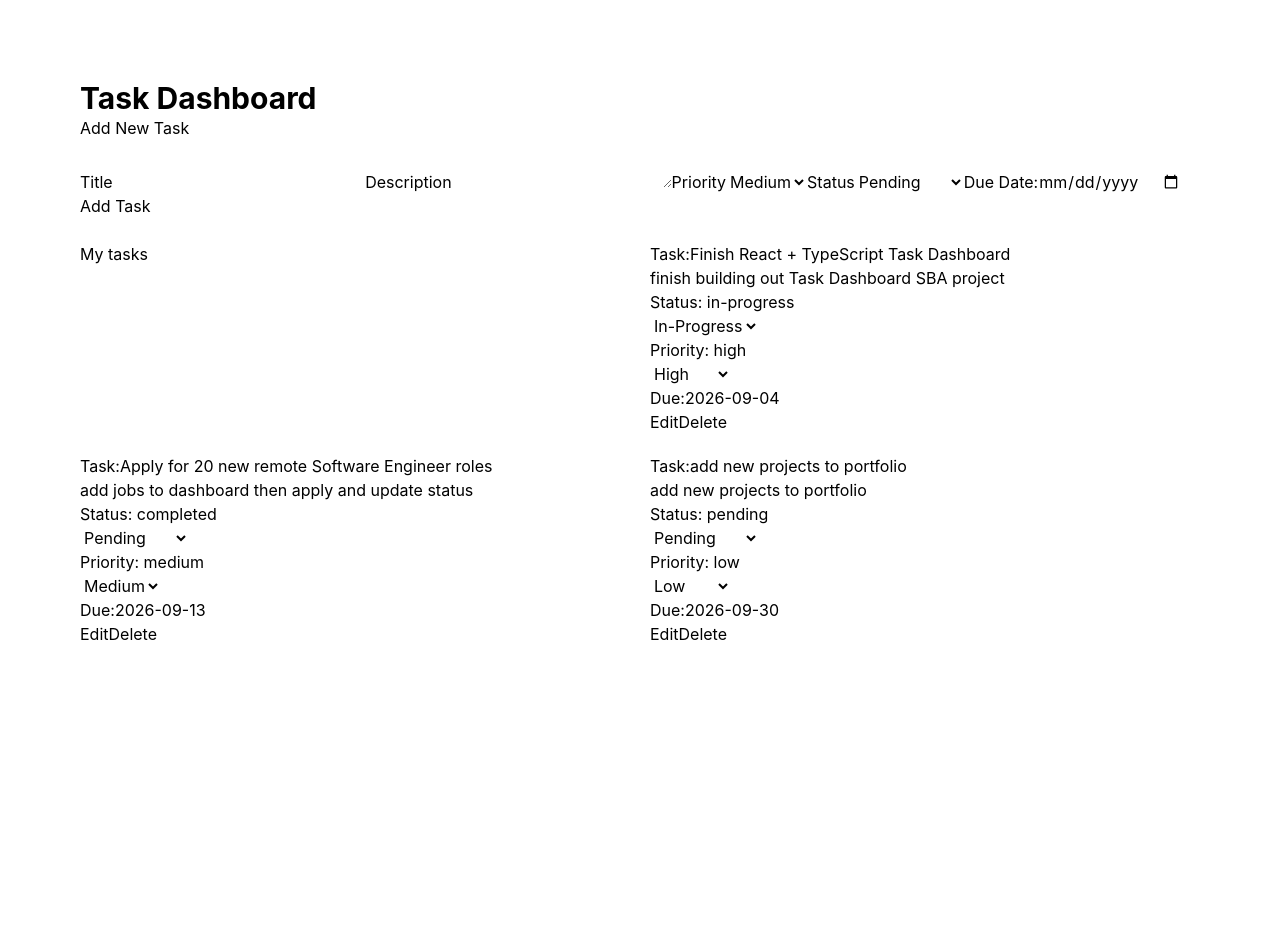
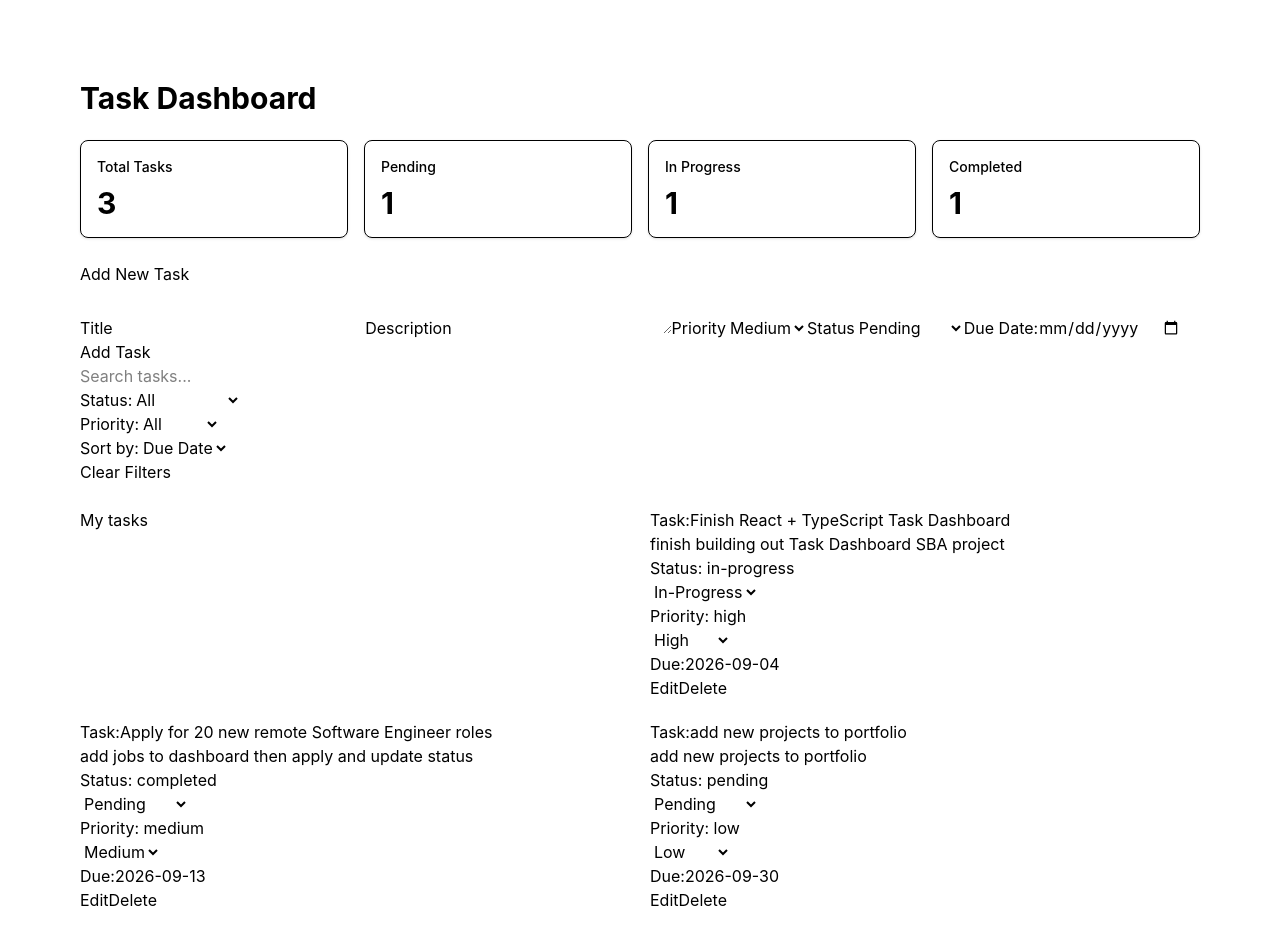
Before and after one commit to essencenroberts/task-dashboard, a React (Vite) app: page / in a window 1280 px wide. Shown: the top 944 px of the page. Before the commit the page ends 800 px from the top, so only its background shows below. Built offline with nearby package versions, Linux system fonts and the light colour scheme.

Commit message:
add dashboard filters sorting and stats

```diff
--- a/src/App.tsx
+++ b/src/App.tsx
@@ -1,9 +1,12 @@
-import { useState } from 'react';
-import TaskList from './components/TaskList/TaskList';
-import TaskFilter from './components/TaskFilter/TaskFilter';
+import { useEffect, useState } from 'react';
+import Dashboard from './components/Dashboard/Dashboard';
+// import TaskList from './components/TaskList/TaskList';
+// import TaskFilter from './components/TaskFilter/TaskFilter';
 import './App.css';
-import type { Task, TaskStatus, TaskPriority, TaskFormData} from './types';
-import TaskForm from './components/TaskForm/TaskForm';
+import type { Task, TaskStatus, TaskPriority, TaskFormData, TaskSortOption } from './types';
+// import TaskForm from './components/TaskForm/TaskForm';
+import { filterTasks, sortTasks } from './utils/taskUtils';
+
 
 
 
@@ -38,37 +41,56 @@ const startingTasks: Task[] = [
   ];
 
 //   // data array to store task
-  const [tasks, setTasks] = useState<Task[]>(startingTasks);
+  const [tasks, setTasks] = useState<Task[]>(() => {
+    // get saved taks from localStorage
+    const savedTasks = localStorage.getItem("tasks");
+
+    // if saved task exists, turn them into JavaScript data using JSON.parse
+    if (savedTasks) {
+      return JSON.parse(savedTasks);
+    }
+
+    // if no saved tasks use starting tasks
+    return startingTasks;
+  });
+
+// useEffect - save the tasks to localStorage whenever the task change
+
+useEffect(() => {
+  localStorage.setItem("tasks", JSON.stringify(tasks));
+}, [tasks]);
 
 // task currently being edited
   const [editingTask, setEditingTask] = useState<Task | null>(null);
 
-// // create filter state
+// // create filter state to track filter the user selects
 
-  const [filter, setFilter] = useState<{
+  const [filters, setFilters] = useState<{
     status?: TaskStatus;
-    priority?: "low" | "medium" | "high";
+    priority?: TaskPriority;
+    search?: string;
   }>({});
 
+// state to keep track of how user wants the tasks sorted
+  const [sortBy, setSortBy] = useState<TaskSortOption>("dueDate");
+
 // create filter function
-  const handleFilterChange = (filters: {
+  const handleFilterChange = (newFilters: {
     status?: TaskStatus;
-    priority?: "low" | "medium" | "high";
-  }) => {setFilter(filters);
+    priority?: TaskPriority;
+    search?: string;
+  }) => {setFilters(newFilters);
   };
 
-const filteredTasks = tasks.filter((task) => {
-  if (filter.status && task.status !== filter.status) {
-    return false;
-  }
+// function to handle sort change  + save sorting option selected by
+  const handleSortChange = (newSortBy: TaskSortOption) => {
+    setSortBy(newSortBy);
+  };
 
-  if (filter.priority && task.priority !== filter.priority) {
-    return false;
-  }
+  // filter the tasks then sort the tasks
+  const filteredTasks = filterTasks(tasks, filters);
 
-  return true;
-});
-
+  const sortedTasks = sortTasks(filteredTasks, sortBy);
 
   // status change function
   const handleStatusChange = (
@@ -146,29 +168,42 @@ const filteredTasks = tasks.filter((task) => {
 
   return (
     <>
-      <div className='m-10 p-10 '>
-        <h1 className='text-3xl font-bold'>Task Dashboard</h1>
+
 
         {/* import TaskForm component */}
-         <TaskForm
+         {/* <TaskForm
           onSubmit={handleTaskSubmit}
           taskToEdit={editingTask}
           onCancelEdit={handleCancelEdit}
          />
 
+        <TaskFilter
+          onFilterChange={handleFilterChange}
+          onSortChange={handleSortChange}
+        />
          <br></br>
 
+
+
         <TaskList
-          // onFilterChange={handleFilterChange}
-          tasks={tasks}
+          tasks={sortedTasks}
+          onStatusChange={handleStatusChange} onPriorityChange={handlePriorityChange}
+          onDelete={handleDelete}
+          onEdit={handleEdit}
+        /> */}
+
+        {/* // import Dashboard component */}
+        <Dashboard
+          tasks={sortedTasks}
+          onSubmit={handleTaskSubmit}
+          taskToEdit={editingTask}
+          onCancelEdit={handleCancelEdit}
+          onFilterChange={handleFilterChange}
+          onSortChange={handleSortChange}
           onStatusChange={handleStatusChange} onPriorityChange={handlePriorityChange}
           onDelete={handleDelete}
           onEdit={handleEdit}
         />
-
-
-      </div>
-
 
     </>
   );
--- a/src/components/Dashboard/Dashboard.tsx
+++ b/src/components/Dashboard/Dashboard.tsx
@@ -0,0 +1,93 @@
+import type { DashboardProps } from "../../types";
+import TaskList from '../TaskList/TaskList';
+import TaskFilter from '../TaskFilter/TaskFilter';
+import TaskForm from '../TaskForm/TaskForm';
+
+
+function Dashboard({
+  tasks,
+  onSubmit,
+  taskToEdit,
+  onCancelEdit,
+  onFilterChange,
+  onSortChange,
+  onStatusChange,
+  onPriorityChange,
+  onDelete,
+  onEdit,
+}: DashboardProps) {
+
+  // task statistics -- need to count how many tasks are currently in each status
+
+  const totalTasks = tasks.length;
+
+  const pendingTasks = tasks.filter (
+    (task) => task.status === "pending"
+  ).length;
+
+  const inProgressTasks = tasks.filter(
+    (task) => task.status === "in-progress"
+  ).length;
+
+  const completedTasks = tasks.filter(
+    (task) => task.status === "completed"
+  ).length;
+
+  return (
+    <>
+      <div className="m-10 p-10">
+      <h1 className="text-3xl font-bold">Task Dashboard</h1>
+
+      {/* Shoow sumaary of current task statistics  */}
+      <div className="grid gap-4 my-6 md:grid-cols-4">
+        <div className="rounded-lg border p-4 shadow-sm">
+          <p className="text-sm font-medium">Total Tasks</p>
+          <p className="mt-2 text-3xl font-bold">{totalTasks}</p>
+        </div>
+
+        <div className="rounded-lg border p-4 shadow-sm">
+          <p className="text-sm font-medium">Pending</p>
+          <p className="mt-2 text-3xl font-bold">{pendingTasks}</p>
+        </div>
+
+        <div className="rounded-lg border p-4 shadow-sm">
+          <p className="text-sm font-medium">In Progress</p>
+          <p className="mt-2 text-3xl font-bold">{inProgressTasks}</p>
+        </div>
+
+        <div className="rounded-lg border p-4 shadow-sm">
+          <p className="text-sm font-medium">Completed</p>
+          <p className="mt-2 text-3xl font-bold">{completedTasks}</p>
+        </div>
+
+      </div>
+
+      {/* //move TaskList, TaskFilter and TaskForm from App to Dashboard  */}
+      {/* import TaskForm component */}
+          <TaskForm
+          onSubmit={onSubmit}
+          taskToEdit={taskToEdit}
+          onCancelEdit={onCancelEdit}
+         />
+
+        <TaskFilter
+          onFilterChange={onFilterChange}
+          onSortChange={onSortChange}
+        />
+         <br />
+
+
+
+        <TaskList
+          tasks={tasks}
+          onStatusChange={onStatusChange} onPriorityChange={onPriorityChange}
+          onDelete={onDelete}
+          onEdit={onEdit}
+        />
+    </div>
+    </>
+
+  );
+};
+
+export default Dashboard;
--- a/src/components/TaskFilter/TaskFilter.tsx
+++ b/src/components/TaskFilter/TaskFilter.tsx
@@ -1,31 +1,39 @@
-import type { TaskFilterProps, TaskStatus, TaskPriority } from "../../types";
+import type { TaskFilterProps, TaskStatus, TaskPriority, TaskSortOption } from "../../types";
 import { useState } from "react";
 
 // create the TaskFilter component to recieve onFilterChange
 
-const TaskFilter: React.FC<TaskFilterProps> = ({onFilterChange, }) => {
+const TaskFilter: React.FC<TaskFilterProps> = ({onFilterChange, onSortChange}) => {
 
   // import useState add state to TaskFilter
   const [filters, setFilters] = useState<{
     status?: TaskStatus;
     priority?: TaskPriority;
+    search?: string;
   }>({});
+
+// sort state
+const [sortBy, setSortBy] = useState<TaskSortOption>("dueDate");
+
+// search state
+const [search, setSearch] = useState("");
 
   // function to handle status change
 
     const handleStatusChange = (e: React.ChangeEvent<HTMLSelectElement>) => {
 
+    const value = e.target.value as TaskStatus | "";
+
     //update
     const newFilters = {
       ...filters,
-      status: e.target.value as TaskStatus,
+      status: value || undefined,
     };
 
     // send selected status to parent component
     setFilters(newFilters);
-    onFilterChange({
-      status: e.target.value as TaskStatus,
-    });
+
+    onFilterChange(newFilters);
   };
 
   //handle change to priority
@@ -33,35 +41,102 @@ const TaskFilter: React.FC<TaskFilterProps> = ({onFilterChange, }) => {
     e: React.ChangeEvent<HTMLSelectElement>
   ) => {
 
+    const value = e.target.value as TaskPriority | "";
+
     //update
     const newFilters = {
       ...filters,
-      priority: e.target.value as TaskPriority,
+      priority: value || undefined,
     };
+
     setFilters(newFilters);
+
     onFilterChange(newFilters);
+  };
+
+  // handle changes to search box
+  const handleSearchChange = (
+    e: React.ChangeEvent<HTMLInputElement>
+  ) => {
+    const newSearch = e.target.value;
+
+    setSearch(newSearch);
+
+    onFilterChange({
+      ...filters,
+      search: newSearch,
+    });
+  };
+
+  // handle changes to sort option
+const handleSortChange = (
+  e: React.ChangeEvent<HTMLSelectElement>
+) => {
+  const newSortBy = e.target.value as
+   TaskSortOption;
+
+   // keep track of selected sort option
+  setSortBy(newSortBy);
+
+  // send the selected sirt option to App
+  onSortChange(newSortBy);
+
+};
+
+
+  // clear all filters and show all task again handle Clear filters
+
+  const handleClearFilters = () => {
+    const emptyFilters = {};
+
+    setFilters(emptyFilters);
+    setSearch("");
+
+    onFilterChange(emptyFilters);
   };
 
   return (
     <>
       <div>
+      {/* Search */}
         <div>
-          <label>Status:</label>
-          <select id="status-filter" onChange={{handleStatusChange}}>
+          <label htmlFor="task-search">
+          </label>
+
+          <input
+            id="task-search"
+            type="text"
+            value={search}
+            onChange={handleSearchChange}
+            placeholder="Search tasks..."
+          />
+        </div>
+
+        {/* Status */}
+        <div>
+          <label htmlFor="status-filter">Status:</label>
+          <select
+            id="status-filter"
+            value={filters.status || ""}
+            onChange={handleStatusChange}
+          >
             <option value="">
             All</option>
             <option value="pending">Pending
             </option>
-            <option value="In-progress">In-Progress
+            <option value="in-progress">In-Progress
             </option>
             <option value="completed">Completed
             </option>
           </select>
         </div>
 
+      {/* Priority  */}
         <div>
           <label htmlFor="priority-filter">Priority:</label>
-          <select id="priorirty-filter" onChange={handlePriorityChange  }>
+          <select id="priority-filter"
+          value={filters.priority || ""}
+          onChange={handlePriorityChange}>
             <option value="">
             All</option>
             <option value="low">Low
@@ -72,6 +147,30 @@ const TaskFilter: React.FC<TaskFilterProps> = ({onFilterChange, }) => {
             </option>
           </select>
         </div>
+
+      {/* sort by */}
+
+      <div>
+        <label htmlFor="sort-filter">Sort by:</label>
+
+        <select
+          id="sort-filter"
+          value={sortBy}
+          onChange={handleSortChange}
+        >
+          <option value="dueDate">Due Date</option>
+          <option value="priority">Priority</option>
+          <option value="title">Title</option>
+        </select>
+      </div>
+
+      {/* Clear Filters Button  */}
+      <button
+        type="button"
+        onClick={handleClearFilters}
+      >
+        Clear Filters
+      </button>
       </div>
     </>
   );
--- a/src/types/index.ts
+++ b/src/types/index.ts
@@ -46,8 +46,11 @@ export interface TaskItemProps {
 export interface TaskFilterProps {
   onFilterChange: (filters: {
     status?: TaskStatus;
-    priority?: "low" | "medium" | "high";
+    priority?: TaskPriority;
+    search?: string; // search filter
   }) => void;
+
+  onSortChange: (sortBy: TaskSortOption) => void;
 }
 
 
@@ -67,3 +70,40 @@ export interface TaskFormProps {
   taskToEdit?: Task | null;
   onCancelEdit?: () => void; //recieve a cancel function
 }
+
+// optiona for sorting task list
+export type TaskSortOption = "dueDate" | "priority" | "title";
+
+// Props Dashboards needs from App
+
+export interface DashboardProps {
+  tasks: Task[];
+
+  onSubmit: (formData: TaskFormData) => void;
+
+  taskToEdit: Task | null;
+
+  onCancelEdit: () => void;
+
+  onFilterChange: (filters: {
+    status?: TaskStatus;
+    priority?: TaskPriority;
+    search?: string;
+  }) => void;
+
+  onSortChange: (sortBy: TaskSortOption) => void;
+
+  onStatusChange: (
+    taskId: string,
+    newStatus: TaskStatus
+  ) => void;
+
+  onPriorityChange: (
+    taskId: string,
+    newPriority: TaskPriority
+  ) => void;
+
+  onDelete: (taskId: string) => void;
+
+  onEdit: (task: Task) => void;
+}
--- a/src/utils/taskUtils.ts
+++ b/src/utils/taskUtils.ts
@@ -0,0 +1,70 @@
+import type { Task, TaskStatus, TaskPriority } from "../types";
+
+// filter task function
+export const filterTasks = (
+  tasks: Task[],
+  filters: {
+    status?: TaskStatus;
+    priority?: TaskPriority;
+    search?: string;
+  }
+): Task[] => {
+  return tasks.filter((task) => {
+    //check if task match the status selected
+    const matchesStatus =
+      !filters.status || task.status === filters.status;
+
+// check if task matches priority
+    const matchesPriority =
+      !filters.priority || task.priority === filters.priority;
+
+  // chek if search text appears
+    const searchText = filters.search?.toLowerCase().trim() || "";
+
+    const matchesSearch =
+      !searchText ||
+      task.title.toLowerCase().includes(searchText) ||
+      task.description.toLowerCase().includes(searchText);
+
+    return (
+      matchesStatus &&
+      matchesPriority &&
+      matchesSearch
+    );
+  });
+};
+
+// sorting - here we will sort task based on the option selected
+export const sortTasks = (
+  tasks: Task[],
+  sortBy: "dueDate" | "priority" | "title"
+): Task[] => {
+  // we don't want to change the orginal task array so we need to create a copy
+
+  const sortedTasks = [...tasks];
+
+  sortedTasks.sort((a, b) => {
+    // sort by due date
+    if (sortBy === "dueDate") {
+      return a.dueDate.localeCompare(b.dueDate);
+    }
+
+    // sort by priority
+
+    if (sortBy === "priority") {
+      const priorityOrder = {
+        high: 1,
+        medium: 2,
+        low: 3,
+      };
+
+      return priorityOrder[a.priority] = priorityOrder[b.priority];
+    }
+
+    // sort alphabetically by task title
+
+    return a.title.localeCompare(b.title);
+  });
+
+  return sortedTasks;
+}
```
